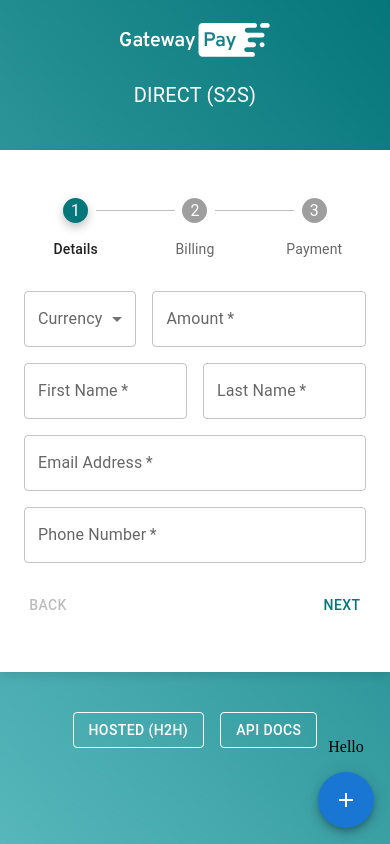
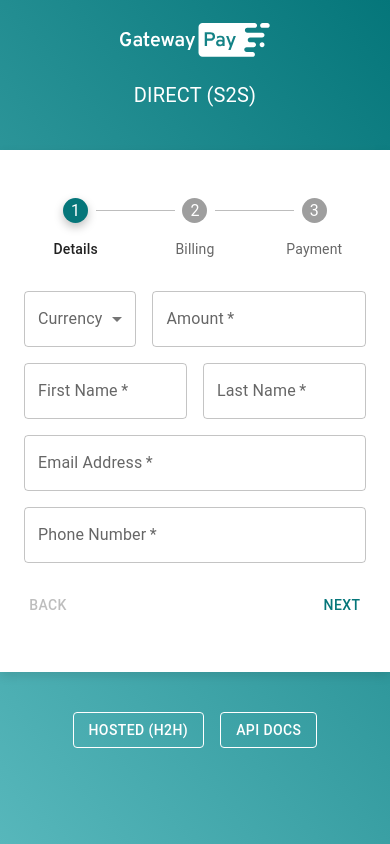
Before and after one commit to icore-admyn/checkout, a React (Create React App) app: page /direct in a window 390 px wide. Built offline with nearby package versions, Linux system fonts and the light colour scheme.

Commit message:
Mobile Optimised

```diff
--- a/src/components/Container.jsx
+++ b/src/components/Container.jsx
@@ -35,15 +35,6 @@ export default function Container({ children }) {
             >
                 {children}
             </Box>
-            <SpeedDial
-                ariaLabel="SpeedDial Card Info"
-                sx={{ position: 'absolute', bottom: 16, right: 16 }}
-                icon={<SpeedDialIcon />}
-            >
-                <Box>
-                    Hello
-                </Box>
-            </SpeedDial>
         </Stack>
     );
 }
```
